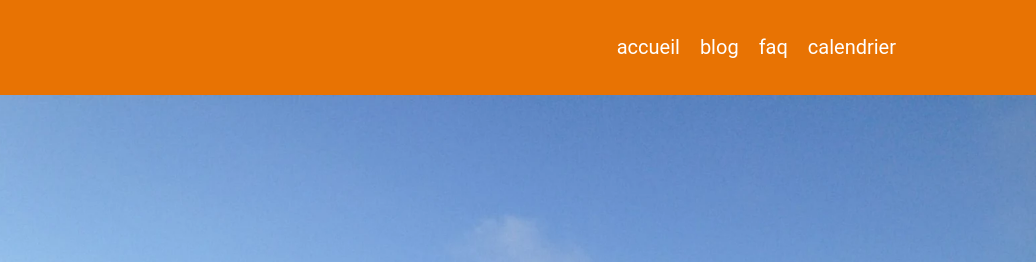
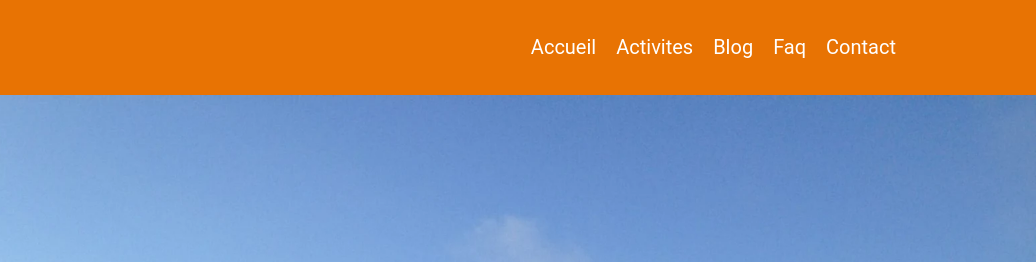
Before and after one commit to Pierre-gaillard-dev/B2_integration_web, a plain HTML site: page index.html in a window 1280 px wide. Shown: the top 262 px of the page, 244-1280 px from the left. Drawn offline with Linux system fonts and the light colour scheme; a script that the page names is missing.

Commit message:
main page v1.1

```diff
--- a/index.html
+++ b/index.html
@@ -17,10 +17,11 @@
             <img id="logo" src="img/logo_memo.webp" />
             <div>
                 <div class="desktop" id="nav_bar_list">
-                    <a href="/">accueil</a>
-                    <a href="/blog">blog</a>
-                    <a href="/faq">faq</a>
-                    <a href="/calendrier">calendrier</a>
+                    <a href="/">Accueil</a>
+                    <a href="/activites">Activites</a>
+                    <a href="/blog">Blog</a>
+                    <a href="/faq">Faq</a>
+                    <a href="/contact">Contact</a>
                 </div>
                 <div id="menu_icon_container">
                     <img id="menu_icon" class="mobile" src="img/icons/menu.svg" onclick="nav_menu.open()" />
@@ -35,10 +36,11 @@
                 <img id="menu_close_button" class="mobile" src="img/icons/x.svg" onclick="nav_menu.close()" />
             </div>
             <div id="nav_bar_list">
-                <a href="/">accueil</a>
-                <a href="/blog">blog</a>
-                <a href="/faq">faq</a>
-                <a href="/calendrier">calendrier</a>
+                <a href="/">Accueil</a>
+                <a href="/activites">Activites</a>
+                <a href="/blog">Blog</a>
+                <a href="/faq">Faq</a>
+                <a href="/contact">Contact</a>
             </div>
         </div>
 
@@ -148,7 +150,7 @@
             </a>
         </div>
         <div class="center">
-            <a class="button_style" href="/">Voir plus</a>
+            <a class="button_style" href="/blog">Voir plus</a>
         </div>
     </section>
     <section id="deviens_missionnaire">
```
Also changed, not shown: blog/index.html (renamed from faq/index.html, +6 -4 lines), blog/main.css (renamed from faq/main.css).
